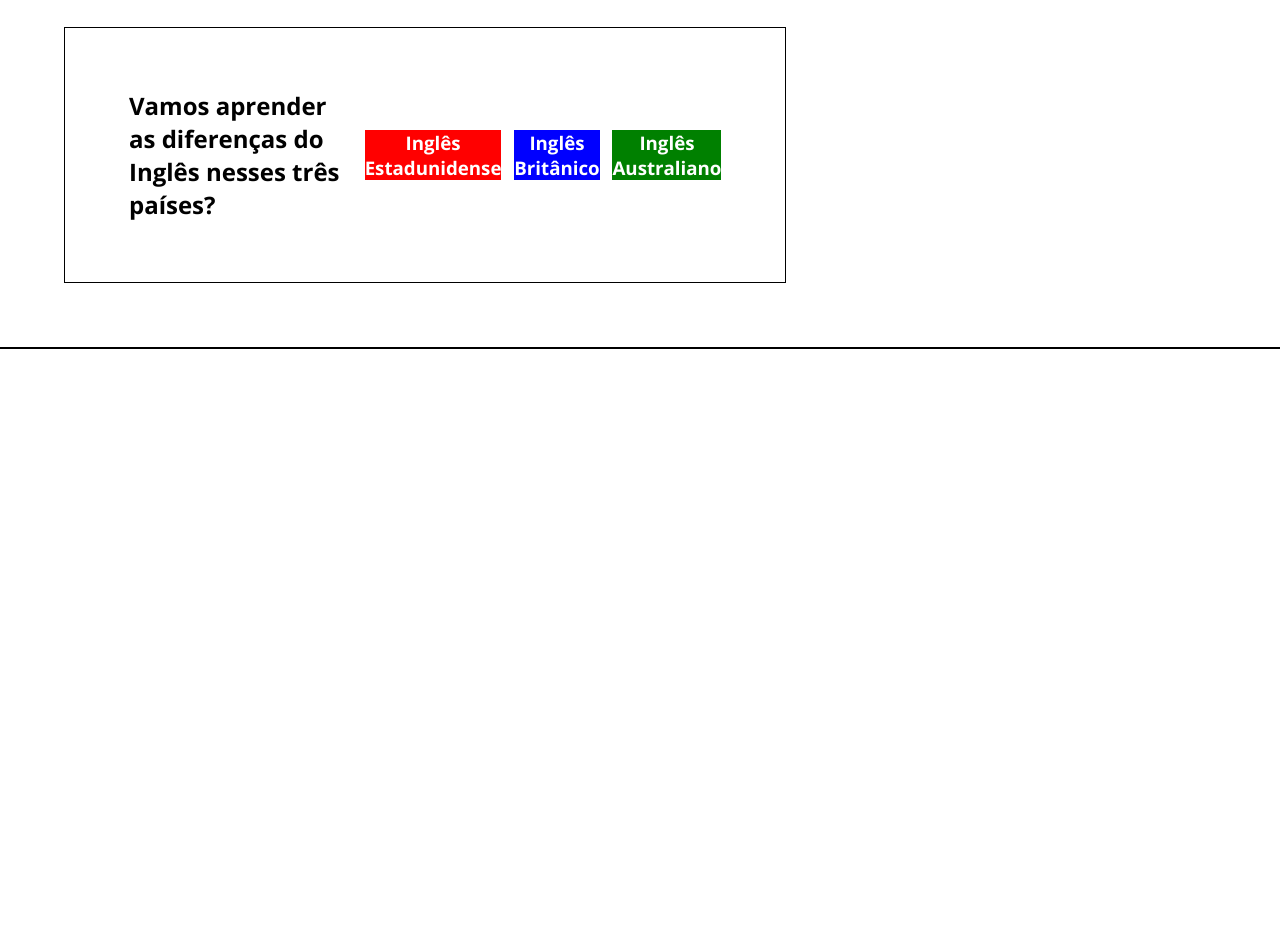
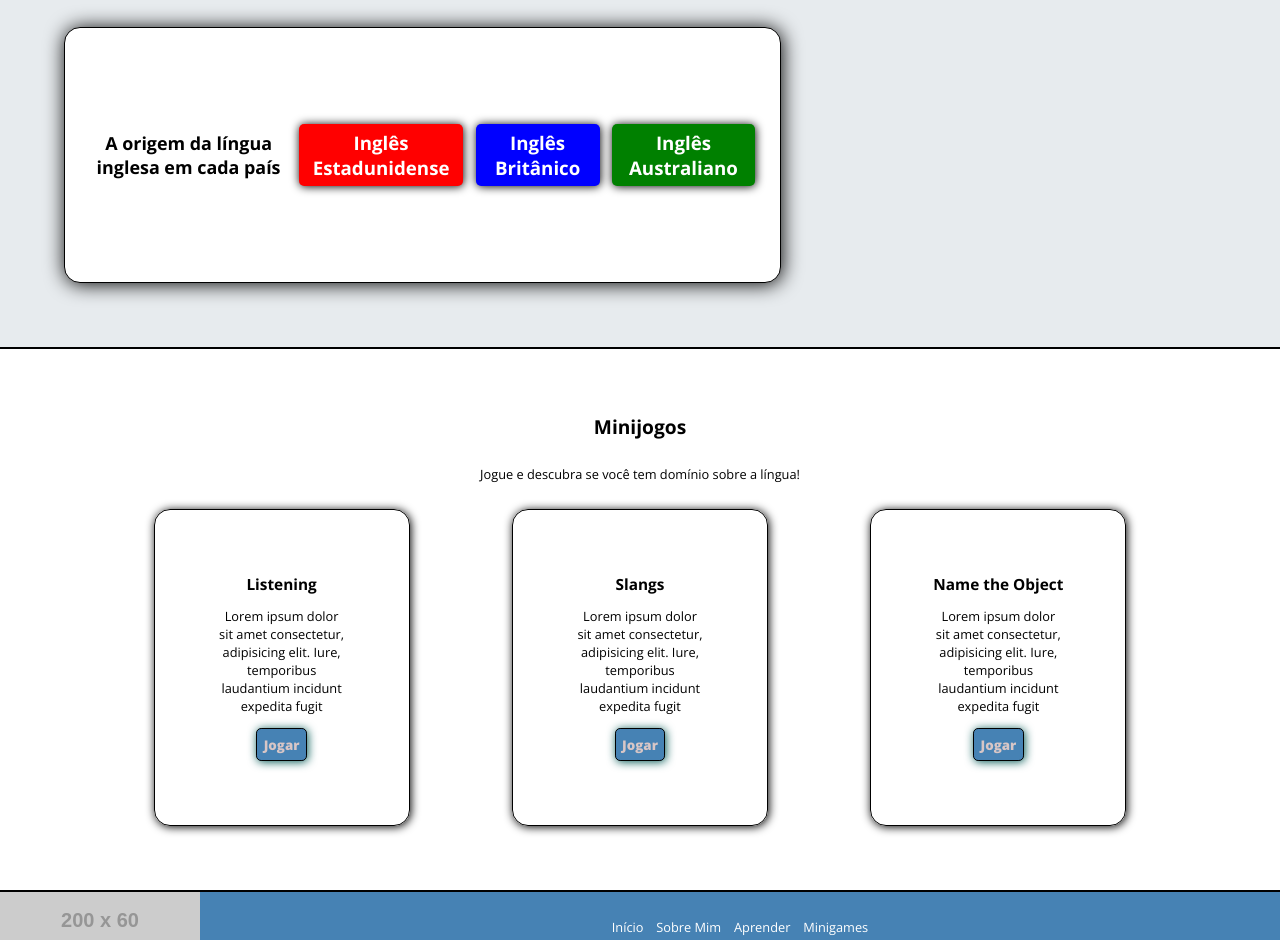
Before and after one commit to rafaelP-calderon/Projeto-Individual, a plain HTML site: page Site/public/landing.html in a window 1280 px wide. Shown: the part 1860-2800 px from the top of the page. Before the commit the page ends 2209 px from the top, so only its background shows below. Drawn offline with nearby package versions, Linux system fonts and the light colour scheme; placeholder pictures from the web are drawn by us.

Commit message:
Landing Page estruturada com todas as seções

```diff
--- a/Site/public/landing.html
+++ b/Site/public/landing.html
@@ -4,9 +4,9 @@
     <meta charset="UTF-8">
     <meta name="viewport" content="width=device-width, initial-scale=1.0">
     <title>Landing Page</title>
-    <link rel="shortcut icon" href="/public/favicon/favicon-32x32.png" type="image/x-icon">
-    <link rel="stylesheet" href="/public/src/css/style.css">
-    <link rel="stylesheet" href="/public/src/css/reset.css">
+    <link rel="shortcut icon" href="/Site/public/favicon/favicon-32x32.png" type="image/x-icon">
+    <link rel="stylesheet" href="/Site/public/src/css/style.css">
+    <link rel="stylesheet" href="/Site/public/src/css/reset.css">
     <link rel="preconnect" href="https://fonts.googleapis.com">
     <link rel="preconnect" href="https://fonts.gstatic.com" crossorigin>
     <link href="https://fonts.googleapis.com/css2?family=Open+Sans:ital,wght@0,300..800;1,300..800&family=Roboto:ital,wght@0,100..900;1,100..900&display=swap" rel="stylesheet">
@@ -18,9 +18,9 @@
         </div>
         <nav>
             <li><a href="#"> Início </a></li>
-            <li><a href="#heroContent"> Sobre Mim </a></li>
-            <li><a href="#"> Aprender </a></li>
-            <li><a href="#"> Minigames </a></li>
+            <li><a href="#aboutMe"> Sobre Mim </a></li>
+            <li><a href="#learn"> Aprender </a></li>
+            <li><a href="#minigames"> Minigames </a></li>
             <li class="register"><a href="#"> Cadastro </a></li>
             <li class="login"><a href="#"> Login </a></li>
         </nav>
@@ -47,7 +47,7 @@
 
     <section id="aboutMe">
         <div id="myImage">
-            <img src="/public/src/images/rafaelCalderon.png" alt="Foto de Rafael Prazeres Calderon">
+            <img src="/Site/public/src/images/rafaelCalderon.png" alt="Foto de Rafael Prazeres Calderon">
         </div>
         <div class="aboutMeText">
             <h2>Sobre Mim</h2>
@@ -63,7 +63,7 @@
 
     <section id="englishMap">
         <div class="countriesSpeakEnglish">
-            <img src="/public/src/images/countries-english-speakers.png" alt="Infográfico de países que falam inglês">
+            <img src="/Site/public/src/images/countries-english-speakers.png" alt="Infográfico de países que falam inglês">
         </div>
         <div class="explainingCountries">
             <h2>Países que mais falam inglês</h2>
@@ -82,8 +82,7 @@
     <section id="learn">
         <div class="learningTitle">
                 <div class="leftSide">
-
-                <h2>Vamos aprender as diferenças do Inglês nesses três países?</h2>
+                <h2>A origem da língua inglesa em cada país</h2>
 
                 <div class="usa">
                     <h3>Inglês Estadunidense</h3>
@@ -96,6 +95,9 @@
                 <div class="aussie">
                     <h3>Inglês Australiano</h3>
                 </div>
+                <img class="usFlag" src="/Site/public/src/images/usaFlag.png" alt="">
+                <img class="ukFlag" src="/Site/public/src/images/ukFlag.png" alt="">
+                <img class="aussieFlag" src="/Site/public/src/images/australiaFlag.png" alt="">
             </div>
             <div class="rightSide">
                 <div class="countryFlag">
@@ -124,8 +126,70 @@
                 </div>
             </div>
     </section>
+
     <hr>
 
-    <script src="/public/script.js"></script>
+    <section id="minigames">
+        <h2>Minijogos</h2>
+        <p>Jogue e descubra se você tem domínio sobre a língua!</p>
+        <div class="cards">
+            <div class="firstGameCard card">
+                <div class="title">
+                    <h4>Listening</h4>
+                </div>
+                <div class="description">
+                    <p>Lorem ipsum dolor sit amet consectetur, adipisicing elit.
+                        Iure, temporibus laudantium incidunt expedita fugit
+                    </p>
+                </div>
+                <div class="btnPlay">
+                    <button onclick="play()">Jogar</button>
+                </div>
+            </div>
+            <div class="secondGameCard card">
+                <div class="title">
+                    <h4>Slangs</h4>
+                </div>
+                <div class="description">
+                    <p>Lorem ipsum dolor sit amet consectetur, adipisicing elit.
+                        Iure, temporibus laudantium incidunt expedita fugit
+                    </p>
+                </div>
+                <div class="btnPlay">
+                    <button onclick="play()">Jogar</button>
+                </div>
+            </div>
+            <div class="thirdGameCard card">
+                <div class="title">
+                    <h4>Name the Object</h4>
+                </div>
+                <div class="description">
+                    <p>Lorem ipsum dolor sit amet consectetur, adipisicing elit.
+                      Iure, temporibus laudantium incidunt expedita fugit
+                    </p>
+                </div>
+                <div class="btnPlay">
+                    <button onclick="play()">Jogar</button>
+                </div>
+            </div>
+        </div>
+    </section>
+
+    <hr>
+
+    <footer>
+        <div class="logo">
+            <img src="https://placehold.co/200x60" alt="">
+        </div>
+        <nav>
+            <li><a href="#"> Início </a></li>
+            <li><a href="#heroContent"> Sobre Mim </a></li>
+            <li><a href="#"> Aprender </a></li>
+            <li><a href="#"> Minigames </a></li>
+        </nav>
+    </header>
+    </footer>
+
+    <script src="/Site/public/script.js"></script>
 </body>
 </html>
--- a/Site/public/script.js
+++ b/Site/public/script.js
@@ -6,38 +6,48 @@ const us = document.querySelector('.aboutUsEnglish');
 const uk = document.querySelector('.aboutUKEnglish');
 const aus = document.querySelector('.aboutAussieEnglish');
 
+const usFlag = document.querySelector('.usFlag');
+const ukFlag = document.querySelector('.ukFlag');
+const aussieFlag = document.querySelector('.aussieFlag');
+
 usBtn.addEventListener('mouseenter', () => {
     us.style.display = 'flex';
     uk.style.display = 'none';
     aus.style.display = 'none';
+    usFlag.style.display = 'block';
 })
 
 ukBtn.addEventListener('mouseenter', () => {
     us.style.display = 'none';
     uk.style.display = 'flex';
     aus.style.display = 'none';
+    ukFlag.style.display = 'block';
 });
 
 aussieBtn.addEventListener('mouseenter', () => {
     us.style.display = 'none';
     uk.style.display = 'none';
     aus.style.display = 'flex';
+    aussieFlag.style.display = 'block';
 });
 
 usBtn.addEventListener('mouseleave', () => {
     us.style.display = 'none';
     uk.style.display = 'none';
     aus.style.display = 'none';
+    usFlag.style.display = 'none';
 })
 
 ukBtn.addEventListener('mouseleave', () => {
     us.style.display = 'none';
     uk.style.display = 'none';
     aus.style.display = 'none';
+    ukFlag.style.display = 'none';
 });
 
 aussieBtn.addEventListener('mouseleave', () => {
     us.style.display = 'none';
     uk.style.display = 'none';
     aus.style.display = 'none';
+    aussieFlag.style.display = 'none';
 });
--- a/Site/public/src/css/style.css
+++ b/Site/public/src/css/style.css
@@ -41,7 +41,7 @@ header nav .register:hover, header nav .login:hover {
     justify-content: flex-start;
     align-items: center;
     height: 90vh;
-    background-image: url(/public/src/images/download.jpg);
+    background-image: url(/Site/public/src/images/download.jpg);
     background-size: cover;
     background-position: center;
 }
@@ -59,6 +59,7 @@ header nav .register:hover, header nav .login:hover {
 
 #heroContent .heroParagraph {
     line-height: 1.4vw;
+    font-size: 1vw;
 }
 
 #heroContent .btnLearnMore button {
@@ -104,10 +105,12 @@ header nav .register:hover, header nav .login:hover {
 
 #aboutMe .aboutMeText {
     text-align: justify;
+    font-size: 1vw;
 }
 
 #aboutMe .aboutMeText h2 {
     margin-bottom: 1vw;
+    font-size: 1.5vw;
 }
 
 #aboutMe .aboutMeText p {
@@ -146,6 +149,7 @@ header nav .register:hover, header nav .login:hover {
 
 #learn {
     padding: 5vw;
+    background-color: #e7ebee;
 }
 
 .learningTitle {
@@ -159,13 +163,36 @@ header nav .register:hover, header nav .login:hover {
     display: flex;
     align-items: center;
     justify-content: center;
-    padding: 5vw;
+    padding: 2vw;
     height: 20vw;
+    box-shadow: 1px 1px 20px black;
+    background-color: #ffffff;
+    border-radius: 1em;
+    width: 100vw;
+    position: relative;
+}
+
+.leftSide h2 {
+    font-size: 1.4vw;
+    width: 20vw;
+    text-align: center;
 }
 
 .leftSide .usa, .leftSide .uk, .leftSide .aussie{
     color: #ffffff;
     text-align: center;
+    border-radius: 0.4vw;
+    padding: 0.5vw;
+    cursor: pointer;
+    box-shadow: 0.5px 0.5px 10px #000000;
+}
+
+.leftSide .usa:hover, .leftSide .uk:hover, .leftSide .aussie:hover{
+    transition: 0.4s ease-in-out;
+    transform: translateY(-0.26vw);
+    box-shadow: 1px 1px 10px #045a56;
+    color: #d8c6c6;
+    font-weight: 900;
 }
 
 .leftSide .usa{
@@ -186,14 +213,20 @@ header nav .register:hover, header nav .login:hover {
     align-items: center;
     justify-content: center;
     text-align: justify;
-    padding: 5vw;
     width: 60vw;
     line-height: 1.4vw;
+    margin-left: 6vw;
 
+}
+
+.learningTitle .rightSide h2 {
+    margin-bottom: 1vw;
+    font-size: 1.5vw;
 }
 
 .learningTitle .rightSide p {
     text-align: justify;
+    font-size: 1vw;
 }
 
 .aboutUsEnglish, .aboutUKEnglish, .aboutAussieEnglish {
@@ -202,4 +235,101 @@ header nav .register:hover, header nav .login:hover {
     align-items: center;
     justify-content: center;
     text-align: justify;
+    gap: 2vw;
 }
+
+.usFlag, .ukFlag, .aussieFlag {
+    width: 3vw;
+    height: 3vw;
+    border-radius: 50%;
+    align-self: start;
+    object-fit: cover;
+    box-shadow: 0 4px 10px rgba(0,0,0,0.15);
+    display: none;
+    align-items: end;
+    position: absolute;
+    left: 47vw;
+}
+
+#minigames {
+    padding: 5vw;
+}
+
+#minigames  h2 {
+    margin-bottom: 2vw;
+    font-size: 1.5vw;
+    text-align: center;
+}
+
+#minigames p {
+    text-align: justify;
+    font-size: 1vw;
+    line-height: 1.4vw;
+    text-align: center;
+}
+
+.cards {
+    display: flex;
+    gap: 1vw;
+    margin-top: 1vw;
+    justify-content: space-evenly;
+}
+
+.card {
+    display: flex;
+    align-items: center;
+    justify-content: center;
+    flex-direction: column;
+    padding: 5vw;
+    width: 20vw;
+    border: 1px solid #000000;
+    border-radius: 1em;
+    box-shadow: 1px 1px 10px black;
+    margin-top: 1vw;
+    gap: 1vw;
+}
+
+.card h4 {
+    font-size: 1.2vw;
+    text-align: center;
+    width: 15vw;
+}
+
+.card p {
+    font-size: 1vw;
+    line-height: 1.4vw;
+}
+
+.card button {
+    padding: 0.5vw;
+    border: 1px solid #000000;
+    border-radius: 0.4vw;
+    cursor: pointer;
+    box-shadow: 0.5px 0.5px 10px #000000;
+    transition: 0.4s ease-in-out;
+    box-shadow: 1px 1px 10px #045a56;
+    color: #d8c6c6;
+    font-weight: 900;
+    background-color: #4682b4;
+}
+
+.card button:hover {
+    transform: translateY(-0.26vw);
+}
+
+footer {
+    display: flex;
+}
+
+footer nav {
+    display: flex;
+    text-align: center;
+    align-items: center;
+    justify-content: center;
+    gap: 1vw;
+    padding: 2vw;
+    width: 100%;
+    background-color: #4682b4;
+    color: #ffffff;
+    font-size: 1vw;
+}
```
